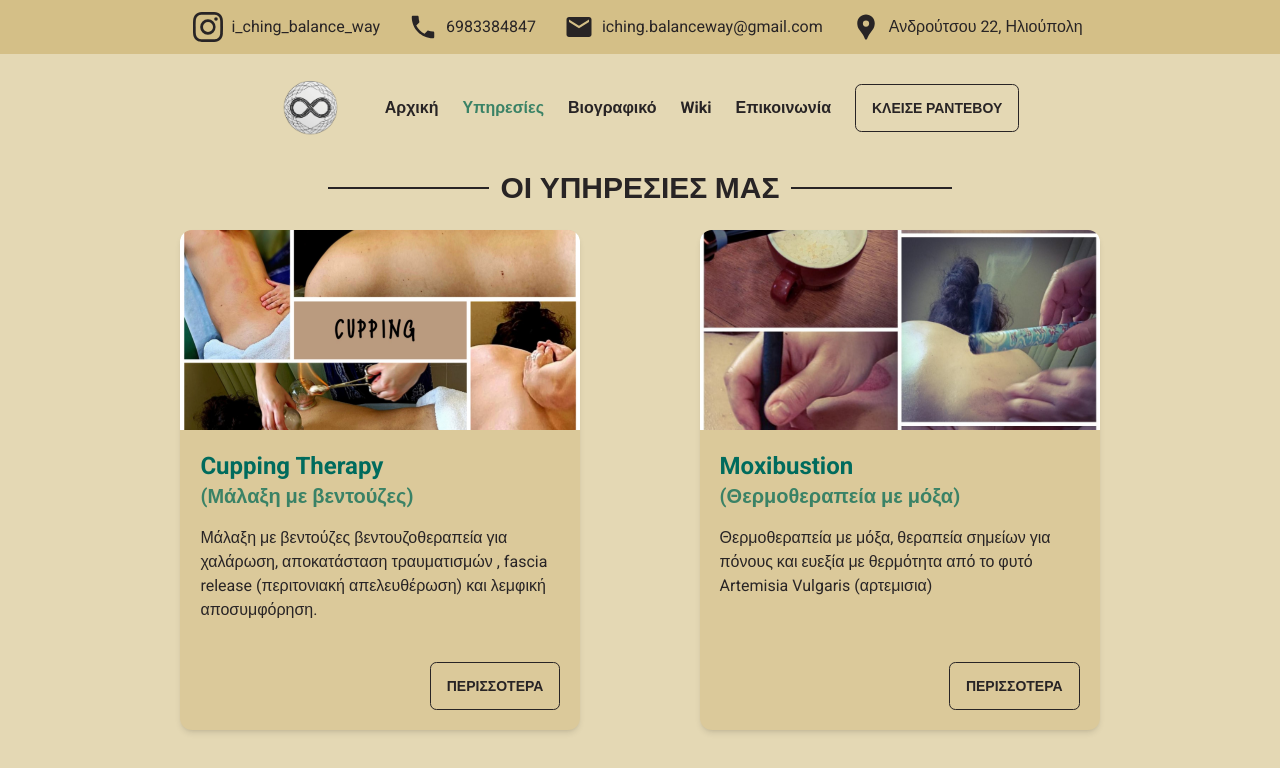
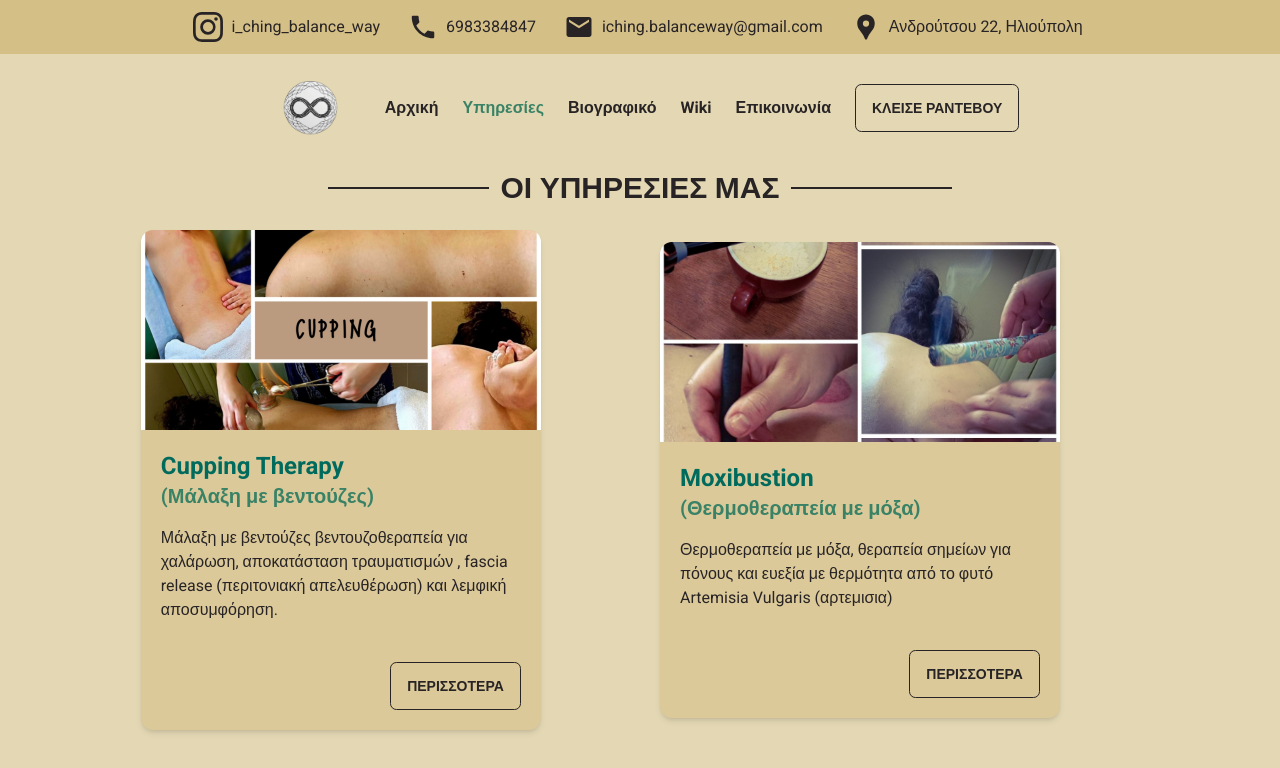
Before and after one commit to nikossoftwaredev/i-ching, a Next.js app: page /services in a window 1280 px wide. Shown: the top 768 px of the page. Built offline with nearby package versions, Linux system fonts and the light colour scheme.

Commit message:
fixed issue with css

```diff
--- a/app/about/page.tsx
+++ b/app/about/page.tsx
@@ -5,7 +5,7 @@ import { ADDRESS, LAST_NAME, NAME } from "data/general";
 const Curriculum = () => {
   return (
     <section className="w-full flex flex-col items-center justify-center">
-      <Card className="w-2/4 p-5 flex flex-col gap-4">
+      <Card className="p-5 flex flex-col gap-4 w-full md:max-w-xl">
         <figure className="flex flex-col justify-center items-center">
           <img
             src="/images/doctor.jpg"
--- a/app/layout.tsx
+++ b/app/layout.tsx
@@ -8,7 +8,7 @@ import { PageProps } from "types/general";
 const RootLayout = async ({ children }: PageProps): Promise<JSX.Element> => {
   return (
     <html lang="el" data-theme="retro">
-      <body>
+      <body className="text-base-content">
         <Header />
         <main className="bg-base-100 px-4">
           {children}
--- a/app/services/page.tsx
+++ b/app/services/page.tsx
@@ -8,13 +8,13 @@ const ServicesPage = () => {
   return (
     <main className="flex items-center justify-center flex-col">
       <SectionTitle title="ΟΙ ΥΠΗΡΕΣΙΕΣ ΜΑΣ" />
-      <div className="w-4/5 items-center justify-items-center grid 2xl:grid-cols-4 md:grid-cols-2 sm:grid-cols-1 gap-10">
+      <div className="w-4/5 items-center justify-center grid 2xl:grid-cols-4 md:grid-cols-2 sm:grid-cols-1 gap-10">
         {servicesInfo.map((service) => (
           <Card
             key={service.title}
-            className="flex flex-col max-w-[400px] overflow-x-hidden w-full hover:scale-105 transition ease-in-out duration-300 relative h-full"
+            className="flex flex-col max-w-[400px] overflow-x-hidden w-full hover:scale-105 transition ease-in-out duration-300"
           >
-            <figure className="w-full h-[200px] m-h-[200px] relative z-0  object-cover ">
+            <figure className="w-full h-[200px] m-h-[200px] relative object-cover">
               <img
                 className="w-full h-full object-cover"
                 src={service.image}
--- a/postcss.config.js
+++ b/postcss.config.js
@@ -1,6 +1,6 @@
 module.exports = {
-  plugins: {
-    tailwindcss: {},
-    autoprefixer: {}
-  }
+  plugins: [
+    require('tailwindcss'),
+    require('autoprefixer')
+  ]
 };
```
